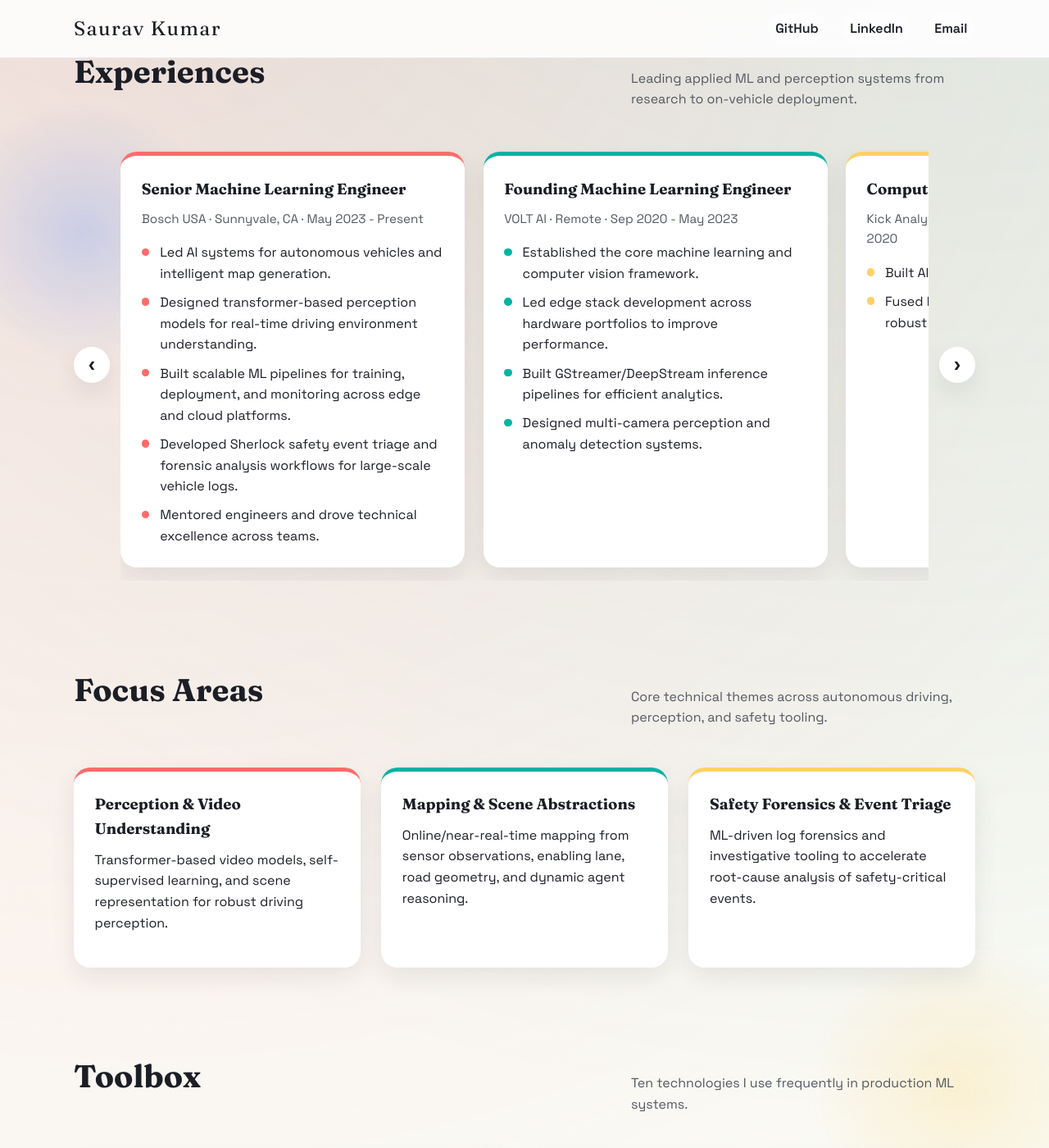
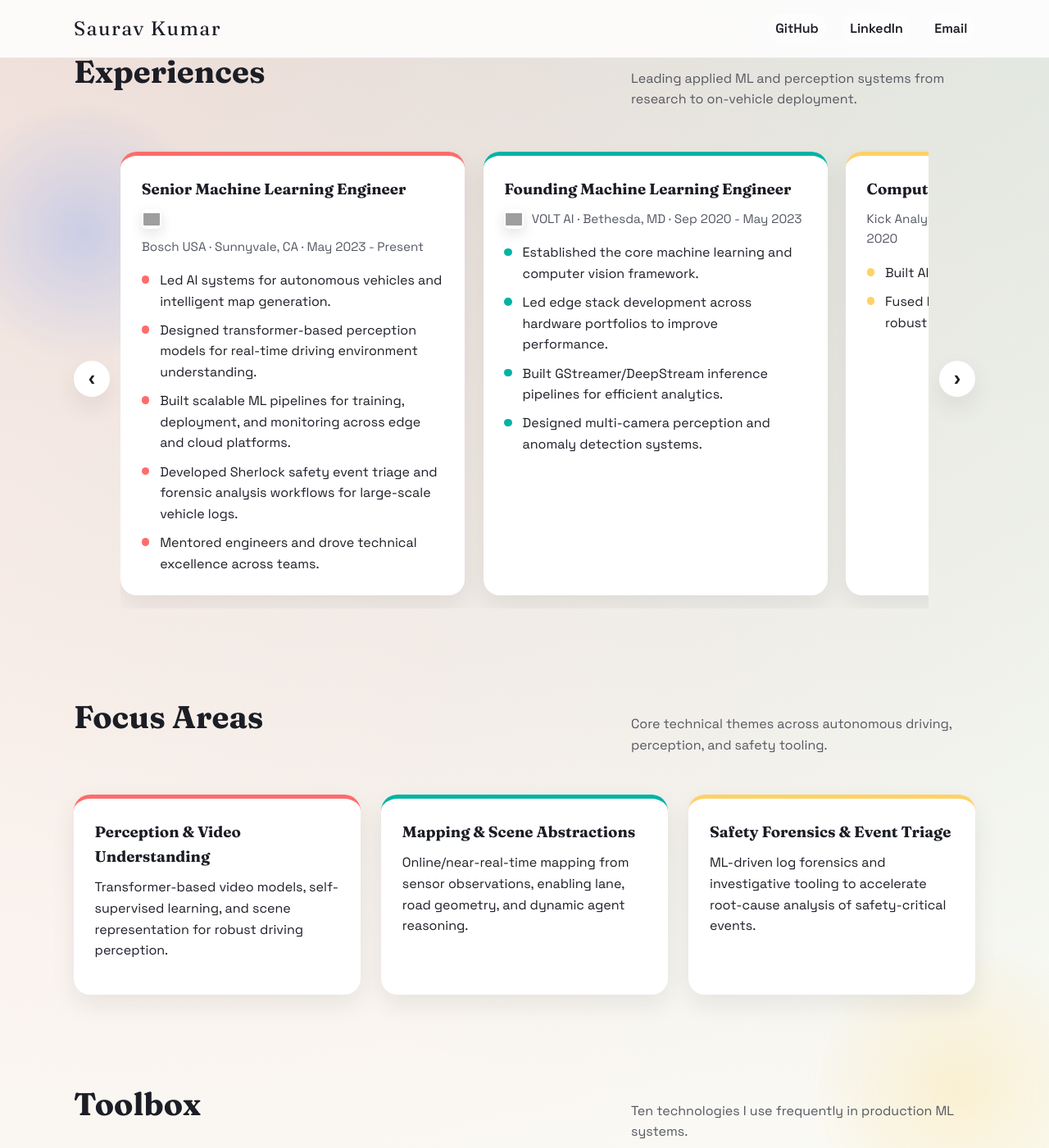
Before and after one commit to sauravkdeo/sauravkdeo.github.io, a Jekyll site: the page built from index.html, in a window 1280 px wide and 1400 px high, scrolled down 798 px. Shown: the whole window at 82% size. Built offline with Jekyll 4.4.1, drawn with Linux system fonts in a browser that asks for light colours; grey boxes are pictures that could not be loaded.

Commit message:
Add company logos to experience

```diff
--- a/css/main.scss
+++ b/css/main.scss
@@ -355,6 +355,20 @@ ul {
     color: var(--muted);
     font-size: 0.95rem;
     margin-bottom: 1rem;
+    display: flex;
+    align-items: center;
+    gap: 0.6rem;
+    flex-wrap: wrap;
+}
+
+.company-logo {
+    width: 24px;
+    height: 24px;
+    object-fit: contain;
+    border-radius: 6px;
+    background: #fff;
+    padding: 2px;
+    box-shadow: 0 6px 16px rgba(20, 22, 34, 0.12);
 }
 
 .bullet-list {
--- a/index.html
+++ b/index.html
@@ -47,7 +47,7 @@ published: true
       <div class="carousel-track" data-carousel-track>
         <article class="card">
           <h3>Senior Machine Learning Engineer</h3>
-          <p class="card-meta">Bosch USA · Sunnyvale, CA · May 2023 - Present</p>
+          <p class="card-meta"><img class="company-logo" src="/img/logos/bosch.png" alt="Bosch logo"><span>Bosch USA · Sunnyvale, CA · May 2023 - Present</span></p>
           <ul class="bullet-list">
             <li>Led AI systems for autonomous vehicles and intelligent map generation.</li>
             <li>Designed transformer-based perception models for real-time driving environment understanding.</li>
@@ -58,7 +58,7 @@ published: true
         </article>
         <article class="card">
           <h3>Founding Machine Learning Engineer</h3>
-          <p class="card-meta">VOLT AI · Remote · Sep 2020 - May 2023</p>
+          <p class="card-meta"><img class="company-logo" src="/img/logos/volt.jpeg" alt="VOLT AI logo"><span>VOLT AI · Bethesda, MD · Sep 2020 - May 2023</span></p>
           <ul class="bullet-list">
             <li>Established the core machine learning and computer vision framework.</li>
             <li>Led edge stack development across hardware portfolios to improve performance.</li>
```
